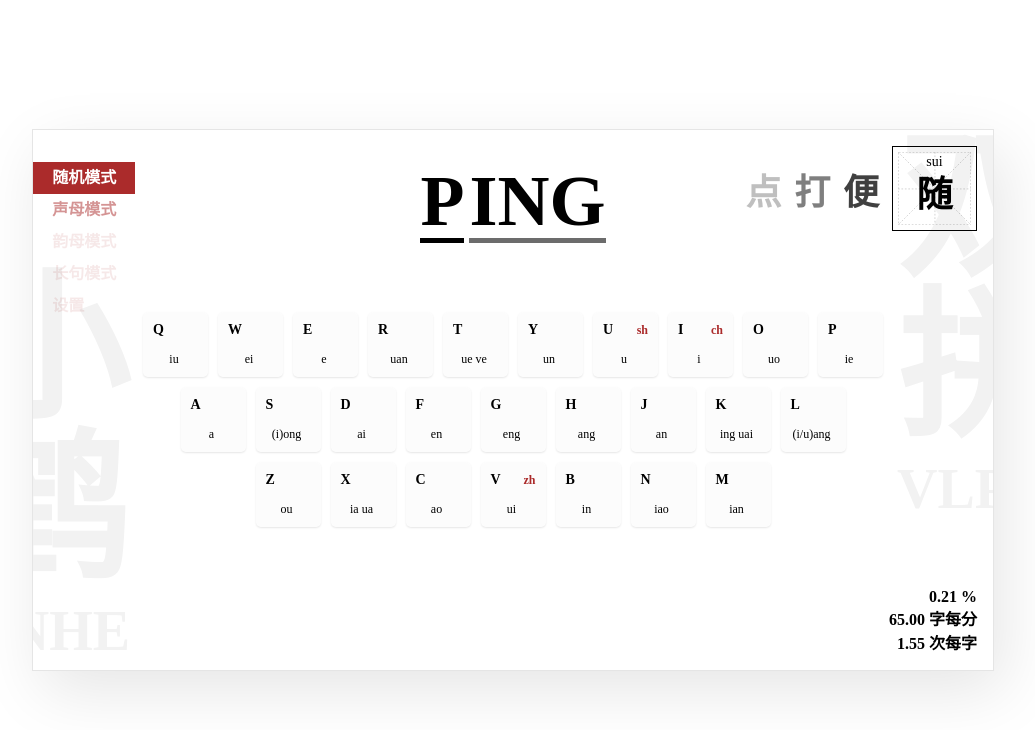
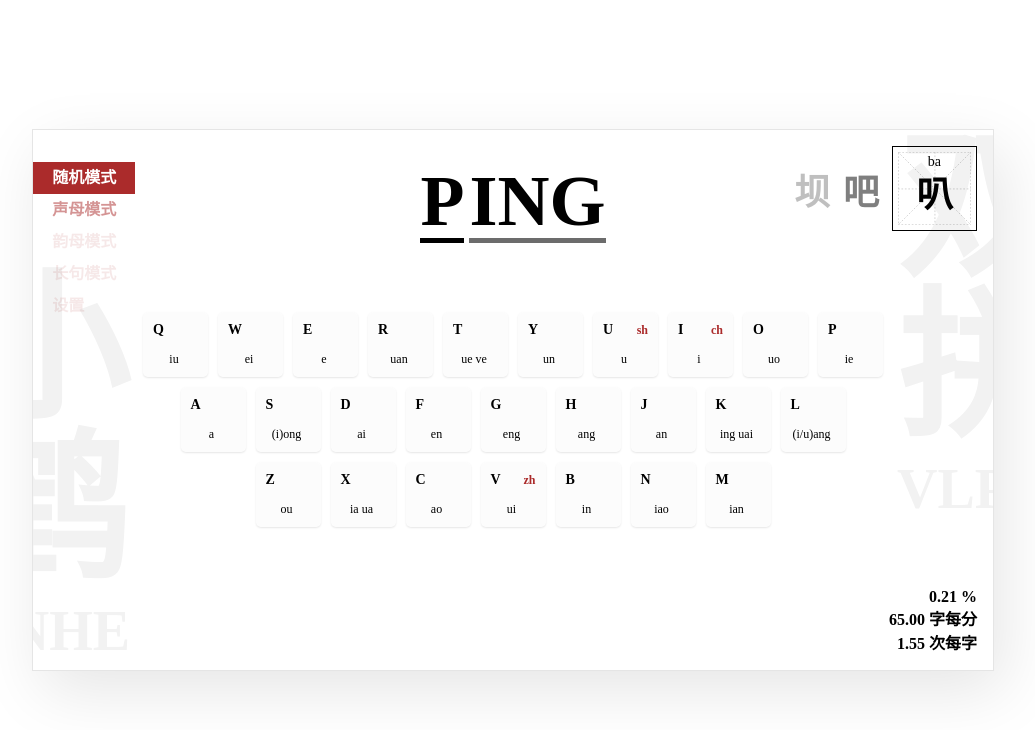
Before and after one commit to Yidadaa/shuangpin, a Vue app: page /#/lead-mode in a window 1280 px wide. Before the commit this address led to /#/. Shown: the top 730 px of the page, without its empty margins (127-1162 px from the left). Built offline with nearby package versions, Linux system fonts and the light colour scheme; a web font is replaced by a local one.

Commit message:
feat: add combine rules

```diff
--- a/src/components/Hanzi.vue
+++ b/src/components/Hanzi.vue
@@ -3,28 +3,32 @@ import { effect, ref } from 'vue';
 import { getPinyinOf } from '../utils/hanzi';
 
 const props = defineProps<{
-  hanziList: string[]
+  nextHanzi: () => string
 }>()
 
-const hanziIndex = ref(0)
+const hanziSeq = ref<string[]>([])
 const pinyin = ref('')
-const follows = ref<string[]>([])
+const currentHanzi = ref('')
 
 effect(() => {
-  pinyin.value = getPinyinOf(props.hanziList[hanziIndex.value]) ?? ''
-  follows.value = props.hanziList.slice(hanziIndex.value + 1, hanziIndex.value + 5).reverse()
+  while (hanziSeq.value.length < 4) {
+    hanziSeq.value.unshift(props.nextHanzi())
+  }
+
+  currentHanzi.value = hanziSeq.value.pop()!
+  pinyin.value = getPinyinOf(currentHanzi.value)!
 })
 
 </script>
 
 <template>
   <div class="displayer">
-    <div class="follow-item" v-for="(item, i) in follows" :style="`color: rgba(0, 0, 0, ${i / 4})`">{{ item }}</div>
+    <div class="follow-item" v-for="(item, i) in hanziSeq" :style="`color: rgba(0, 0, 0, ${i / 4})`">{{ item }}</div>
     <div class="current-outset">
       <div class="current-item">
         <img class="mi-bg" src="../assets/mi-bg.svg" />
         <div class="pinyin">{{ pinyin }}</div>
-        <div class="hanzi">{{ hanziList[hanziIndex] }}</div>
+        <div class="hanzi">{{ currentHanzi }}</div>
       </div>
     </div>
   </div>
--- a/src/components/Keyboard.vue
+++ b/src/components/Keyboard.vue
@@ -5,7 +5,12 @@ import { ref, onMounted } from 'vue'
 import { useStore } from '../store';
 import { loadShuangpinConfig, keyboardLayout } from '../utils/keyboard'
 
+const props = defineProps<{
+  onKeySeqChange?: (_: string[]) => void
+}>()
+
 const pressingKeys = ref(new Set<string>())
+const keySeq = ref<string[]>([])
 
 onMounted(() => {
   document.onkeydown = e => pressKey(e.key)
@@ -18,6 +23,11 @@ function pressKey(key: string) {
 
 function releaseKey(key: string) {
   pressingKeys.value.delete(key)
+  keySeq.value.push(key)
+  if (keySeq.value.length > 2) {
+    keySeq.value.shift()
+  }
+  props.onKeySeqChange?.(keySeq.value)
 }
 
 const store = useStore();
--- a/src/components/SingleMode.vue
+++ b/src/components/SingleMode.vue
@@ -5,7 +5,8 @@ import Pinyin from '../components/Pinyin.vue'
 import TypeSummary from '../components/TypeSummary.vue'
 
 export interface SingleModeProps {
-  chars: string[]
+  nextChar: () => string
+  onValidInput?: (result: boolean) => void
 }
 
 const props = defineProps<SingleModeProps>()
@@ -19,7 +20,7 @@ const props = defineProps<SingleModeProps>()
     </div>
 
     <div class="hanzi-list">
-      <Hanzi :hanzi-list="'随便打点字'.split('')" />
+      <Hanzi :next-hanzi="props.nextChar" />
     </div>
 
     <Keyboard />
--- a/src/env.d.ts
+++ b/src/env.d.ts
@@ -77,7 +77,10 @@ interface Settings {
 }
 
 interface AppState {
+  currentLeadIndex: number;
+  currentFollowIndex: number;
+
   combines: Combine[];
-  artices: Article[];
+  articles: Article[];
   settings: Settings;
 }
--- a/src/pages/FollowMode.vue
+++ b/src/pages/FollowMode.vue
@@ -1,9 +1,34 @@
 <script setup lang="ts">
 import SingleMode from '../components/SingleMode.vue';
+import { followMap, followKeys, getCombineOf } from '../utils/pinyin'
+import { useStore } from '../store'
+import { computed, ref } from '@vue/reactivity';
+import { hanziMap } from '../utils/hanzi';
+
+const store = useStore()
+const followList = computed(() => {
+  if (store.currentFollowIndex < 0 || store.currentFollowIndex >= followKeys.length) {
+    return []
+  }
+
+  return followMap.get(followKeys[store.currentFollowIndex]) ?? []
+})
+const currentIndex = ref(0)
+const hanziList = computed(() => {
+  const pinyin = getCombineOf(followList.value[currentIndex.value])
+
+  return hanziMap.p2h.get(pinyin) ?? []
+})
+const currentHanziIndex = ref(0)
+
+function nextChar() {
+  return hanziList.value[++currentHanziIndex.value]
+}
+
 </script>
 
 <template>
-  <single-mode :chars="[]"></single-mode>
+  <single-mode :next-char="nextChar"></single-mode>
 </template>
 
 <style lang="less">
--- a/src/pages/LeadMode.vue
+++ b/src/pages/LeadMode.vue
@@ -1,9 +1,37 @@
 <script setup lang="ts">
 import SingleMode from '../components/SingleMode.vue';
+import { leadMap, leadKeys, getCombineOf } from '../utils/pinyin'
+import { useStore } from '../store'
+import { computed, ref } from '@vue/reactivity';
+import { hanziMap } from '../utils/hanzi';
+import { randInt } from '../utils/number';
+
+const store = useStore()
+const leadList = computed(() => {
+  if (store.currentLeadIndex < 0 || store.currentLeadIndex >= leadKeys.length) {
+    return []
+  }
+
+  return leadMap.get(leadKeys[store.currentLeadIndex]) ?? []
+})
+const currentIndex = ref(randInt(leadList.value.length))
+const hanziList = computed(() => {
+  if (!leadList.value[currentIndex.value]) { return [] }
+
+  const pinyin = getCombineOf(leadList.value[currentIndex.value])
+
+  return hanziMap.p2h.get(pinyin) ?? []
+})
+const currentHanziIndex = ref(0)
+
+function nextChar() {
+  return hanziList.value[++currentHanziIndex.value] ?? ''
+}
+
 </script>
 
 <template>
-  <single-mode :chars="[]"></single-mode>
+  <single-mode :next-char="nextChar"></single-mode>
 </template>
 
 
--- a/src/pages/RandomMode.vue
+++ b/src/pages/RandomMode.vue
@@ -1,9 +1,17 @@
 <script setup lang="ts">
 import SingleMode from '../components/SingleMode.vue';
+import { hanziList } from '../utils/hanzi'
+
+function nextChar() {
+  const index = Math.floor(Math.random() * hanziList.hanzi.length)
+
+  return hanziList.hanzi[index]
+}
+
 </script>
 
 <template>
-  <single-mode :chars="[]"></single-mode>
+  <single-mode :next-char="nextChar"></single-mode>
 </template>
 
 <style>
--- a/src/store.ts
+++ b/src/store.ts
@@ -11,8 +11,11 @@ const articles = [
 export const useStore = defineStore("app", {
   state: (): AppState => {
     return {
+      currentLeadIndex: 0,
+      currentFollowIndex: 0,
+
       combines: [],
-      artices: [],
+      articles: [],
       settings: {
         enableAutoClear: true,
         enableKeyHint: true,
--- a/src/utils/hanzi.ts
+++ b/src/utils/hanzi.ts
@@ -20,6 +20,7 @@ function buildTable({ pinyin, hanzi }: HanziLib) {
 }
 
 export const hanziMap = buildTable(hanziTable.popular);
+export const hanziList = hanziTable.popular;
 
 export function getPinyinOf(hanzi: string) {
   return hanziMap.h2p.get(hanzi);
--- /dev/null
+++ b/src/utils/number.ts
@@ -0,0 +1,3 @@
+export function randInt(n: number) {
+  return Math.floor(Math.random() * n);
+}
--- a/src/utils/pinyin.ts
+++ b/src/utils/pinyin.ts
@@ -22,8 +22,11 @@ s sa se si sai sao sou san sen sang seng
 y  ya yao you yan yang yu ye yue yuan yi yin yun ying
 w  wa wo wai wei wan wen wang weng wu`;
 
-export const leadKeys =
-  "b p m f d t n l g k h j q x zh ch sh r z c s y w".split(" ");
+export const zeroLeadKeys = "a ai an ang ao e ei en eng er o ou".split(" ");
+
+export const leadKeys = "b p m f d t n l g k h j q x zh ch sh r z c s y w"
+  .split(" ")
+  .concat(zeroLeadKeys);
 
 export const singleFollowKeys = "a o e i u v".split(" ");
 
@@ -32,11 +35,11 @@ export const multiFollowKeys =
 
 export const followKeys = singleFollowKeys.concat(multiFollowKeys);
 
-export const zeroFollowKeys = "a ai an ang ao e ei en eng er o ou".split(" ");
+export let validCombines: Map<string, Pinyin> = new Map();
+export let leadMap: Map<string, Pinyin[]> = new Map();
+export let followMap: Map<string, Pinyin[]> = new Map();
 
-let validCombines: Map<string, Pinyin> = new Map();
-
-zeroFollowKeys.forEach((v) => validCombines.set(v, { lead: "", follow: v }));
+zeroLeadKeys.forEach((v) => validCombines.set(v, { lead: v, follow: "" }));
 
 export const pinyinTable = rawTable
   .split("\n")
@@ -62,10 +65,26 @@ export const pinyinTable = rawTable
     {}
   ) as { [_: string]: string[] };
 
+function pushMap<K, V>(m: Map<K, V[]>, k: K, v: V) {
+  if (!m.has(k)) {
+    m.set(k, []);
+  }
+
+  m.get(k)!.push(v);
+}
+
+validCombines.forEach((v) => {
+  pushMap(leadMap, v.lead, v);
+  pushMap(followMap, v.follow, v);
+});
+
 export const pinyinSummary = {
   leadCount: leadKeys.length,
   followCount: followKeys.length,
   singleFollowCount: singleFollowKeys.length,
   multiFollowCount: multiFollowKeys.length,
-  validCombines,
 };
+
+export function getCombineOf(p: Pinyin) {
+  return p.lead + p.follow;
+}
```
